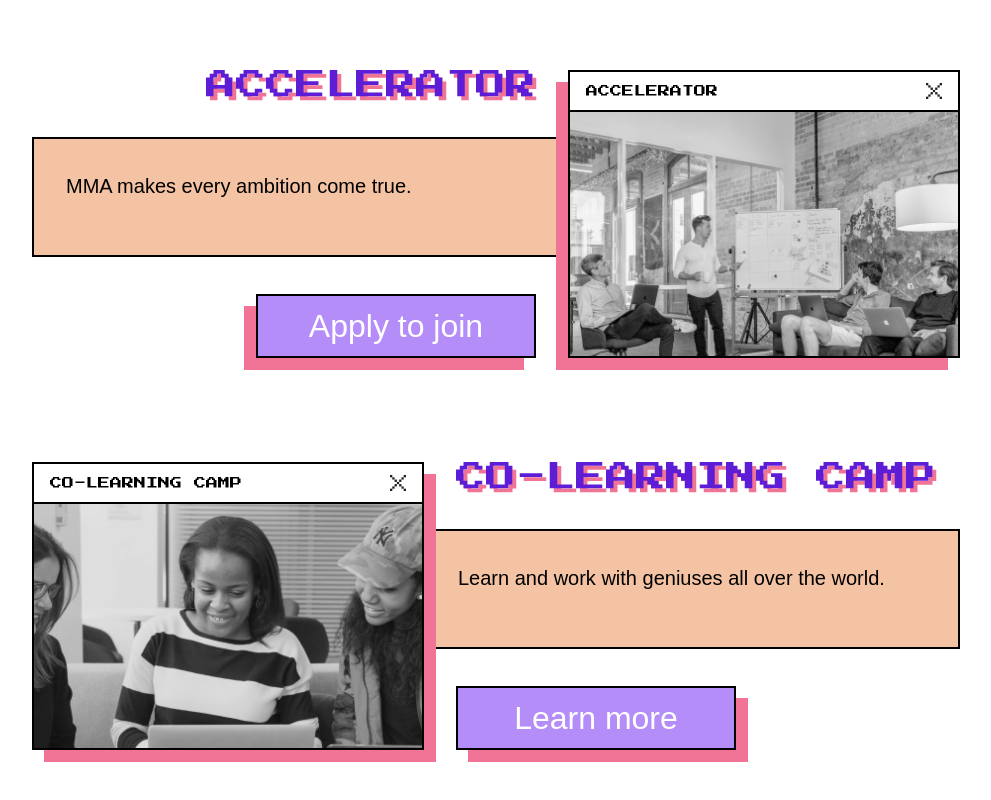
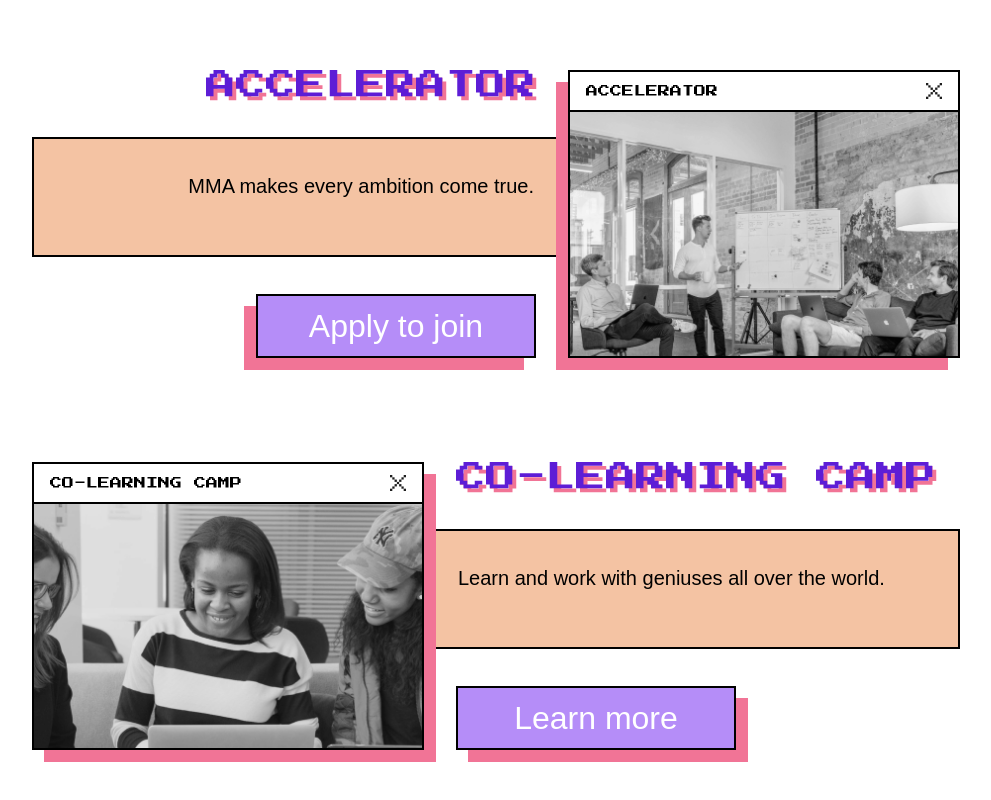
Before and after one commit to NonceGeek/Indiehacker-Accelerator-Homepage, a Next.js app: page / in a window 1280 px wide. Shown: the part 868-1668 px from the top of the page, without its empty margins (144-1135 px from the left). Built offline with nearby package versions, Linux system fonts and the light colour scheme; a web font is replaced by a local one.

Commit message:
feat: 还原设计稿的文字对齐方向

```diff
--- a/src/components/Entry.tsx
+++ b/src/components/Entry.tsx
@@ -28,12 +28,13 @@ export default function Entry({
     'right w-[536px] h-full flex flex-col justify-between',
     `${reverse ? 'items-end' : 'items-start'}`,
   )
+  const marginClass = reverse ? 'mr-8' : 'ml-8'
   const shadowStyle = reverse ? {
     boxShadow: '-12px 12px 0px #F17496',
   } : {
     boxShadow: '12px 12px 0px #F17496',
   }
-  const marginClass = reverse ? 'mr-8' : 'ml-8'
+  const justifyClass = reverse ? 'justify-end' : 'justify-start'
 
   return (
     <div className={rootClass}>
@@ -68,7 +69,7 @@ export default function Entry({
           size={'md'}
           addonClass={marginClass}
         />
-        <div className="slogon w-full h-[120px] border-2 border-black p-8 bg-[#F4C3A3] text-[20px]">
+        <div className={`${justifyClass} flex slogon w-full h-[120px] border-2 border-black p-8 bg-[#F4C3A3] text-[20px]`}>
           <span className="font-alef">{slogon}</span>
         </div>
         <div
```
